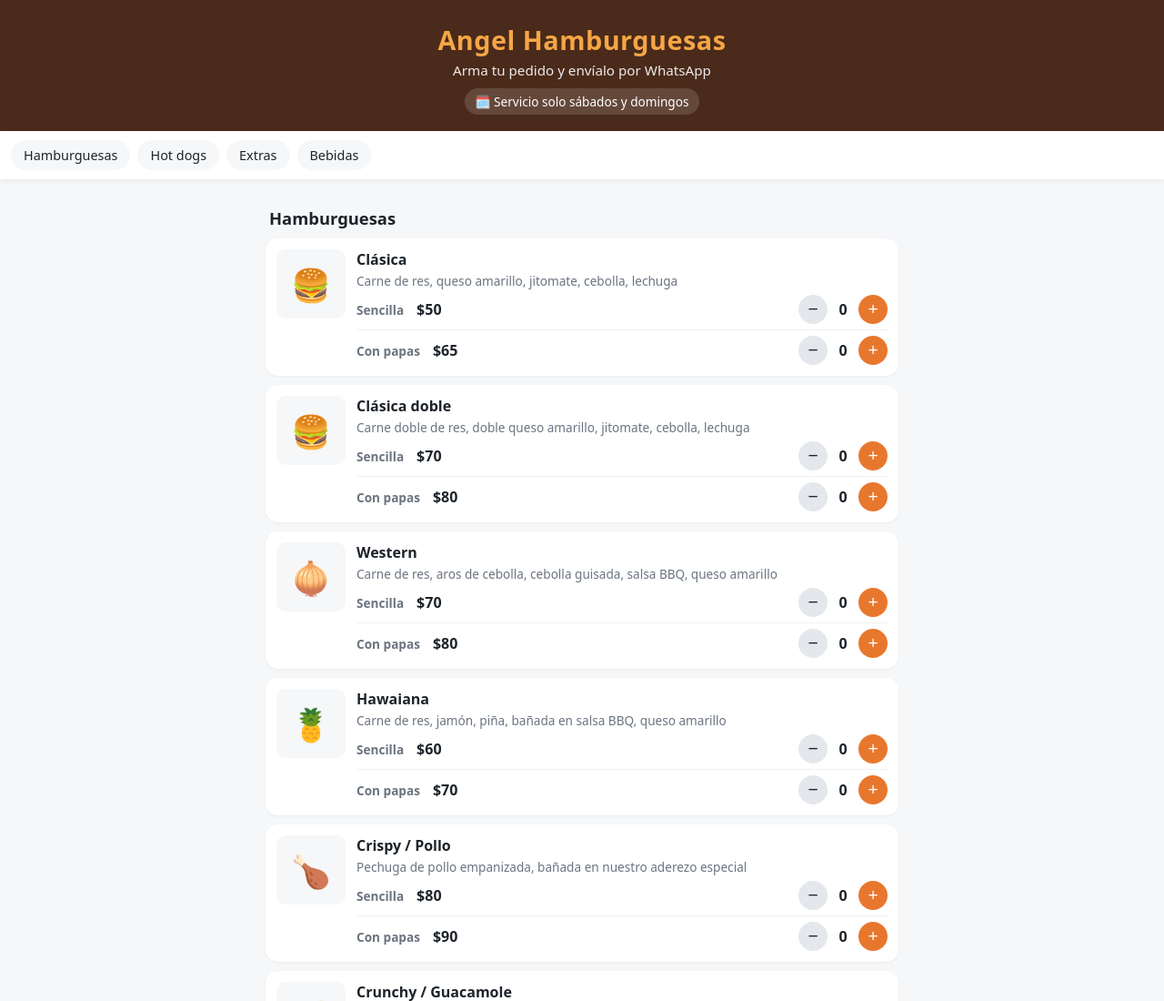
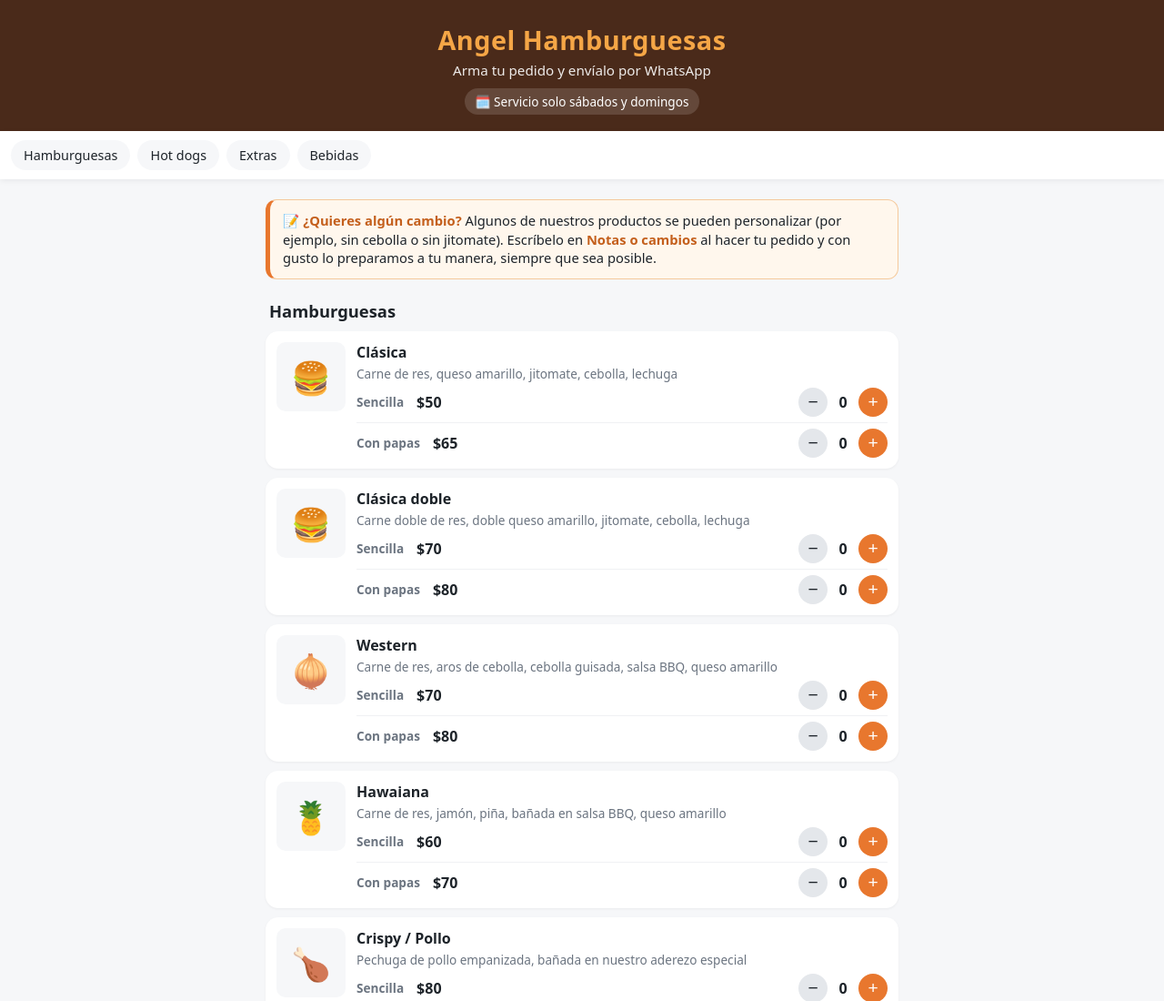
Before and after one commit to UriLab1/Escuela, a plain HTML site: page index.html in a window 1280 px wide. Shown: the top 1100 px of the page at 91% size. Drawn offline with Linux system fonts and the light colour scheme.

Commit message:
Agregar aviso de cambios en productos
Co-Authored-By: Claude Opus 5.5 <noreply@anthropic.com>
Claude-Session: https://claude.ai/code/session_01WdpwQRvq4e1nns1gCd4Pw1

```diff
--- a/index.html
+++ b/index.html
@@ -99,6 +99,11 @@
   .opciones input:checked + span { color: var(--color-oscuro); font-weight: 700; }
   .oculto { display: none; }
   .error { color: #c62828; font-size: .85rem; margin-top: 8px; min-height: 1em; }
+  .nota {
+    background: #fff7ed; border: 1px solid #f5c99b; border-left: 5px solid var(--color);
+    border-radius: 12px; padding: 12px 14px; margin: 14px 0 4px; font-size: .92rem; line-height: 1.4;
+  }
+  .nota b { color: var(--color-oscuro); }
   footer { text-align: center; color: var(--gris); font-size: .8rem; padding: 20px; }
 </style>
 </head>
@@ -117,6 +122,8 @@ const NEGOCIO = {
   costoEnvio: 0,           // costo de envío a domicilio; 0 = no se cobra / se confirma por WhatsApp
   ofreceEnvio: true,       // false si solo hay recoger en local
   horario: "🗓️ Servicio solo sábados y domingos",
+  // Aviso que se muestra arriba del menú (déjalo vacío "" para ocultarlo)
+  nota: "📝 <b>¿Quieres algún cambio?</b> Algunos de nuestros productos se pueden personalizar (por ejemplo, sin cebolla o sin jitomate). Escríbelo en <b>Notas o cambios</b> al hacer tu pedido y con gusto lo preparamos a tu manera, siempre que sea posible.",
 };
 
 // Categorías y productos.
@@ -174,7 +181,9 @@ const MENU = [
   <span class="aviso" id="horario"></span>
 </header>
 <nav id="nav"></nav>
-<main id="menu"></main>
+<main id="menu">
+  <div class="nota" id="nota"></div>
+</main>
 <footer id="pie"></footer>
 
 <div class="barra" id="barra">
@@ -210,8 +219,8 @@ const MENU = [
       <option>Transferencia</option>
     </select>
 
-    <label for="notas">Notas (opcional)</label>
-    <textarea id="notas" placeholder="Ej. sin cebolla, pago con billete de 500"></textarea>
+    <label for="notas">Notas o cambios (opcional)</label>
+    <textarea id="notas" placeholder="Ej. Clásica sin cebolla, Western sin salsa BBQ, pago con billete de 500"></textarea>
 
     <div class="error" id="error"></div>
     <button class="btn" id="enviar" style="justify-content:center;margin-top:10px">Enviar pedido por WhatsApp</button>
@@ -227,6 +236,7 @@ document.title = NEGOCIO.nombre + " · Menú";
 $("nombreNegocio").textContent = NEGOCIO.nombre;
 $("descNegocio").textContent = NEGOCIO.descripcion;
 $("horario").textContent = NEGOCIO.horario;
+if (NEGOCIO.nota) $("nota").innerHTML = NEGOCIO.nota; else $("nota").remove();
 $("pie").textContent = NEGOCIO.nombre;
 if (!NEGOCIO.ofreceEnvio) $("bloqueEntrega").classList.add("oculto");
 
@@ -351,7 +361,7 @@ $("enviar").onclick = () => {
   if (envio()) msg += `• Envío — ${dinero(envio())}\n`;
   msg += `\n💰 *Total: ${dinero(subtotal() + envio())}*`;
   const notas = $("notas").value.trim();
-  if (notas) msg += `\n\n📝 *Notas:* ${notas}`;
+  if (notas) msg += `\n\n📝 *Notas o cambios:* ${notas}`;
 
   window.open(`https://wa.me/${NEGOCIO.whatsapp}?text=${encodeURIComponent(msg)}`, "_blank");
 };
```
